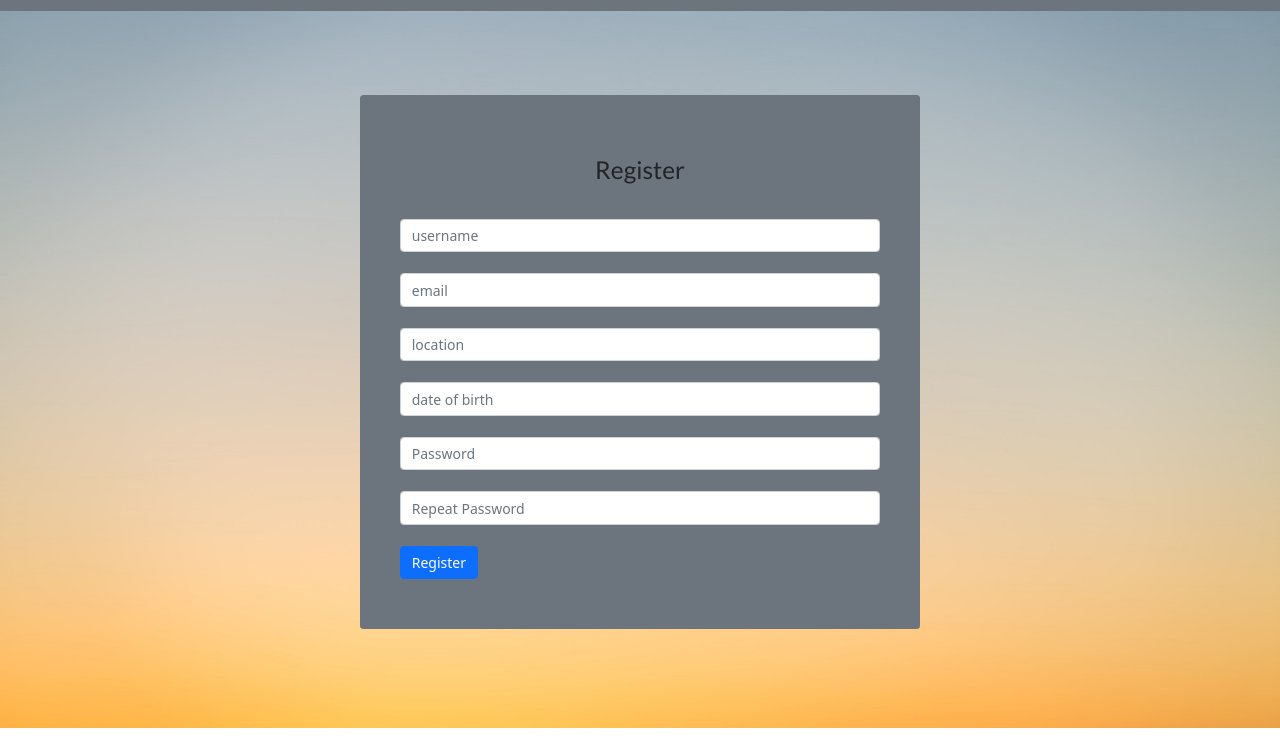
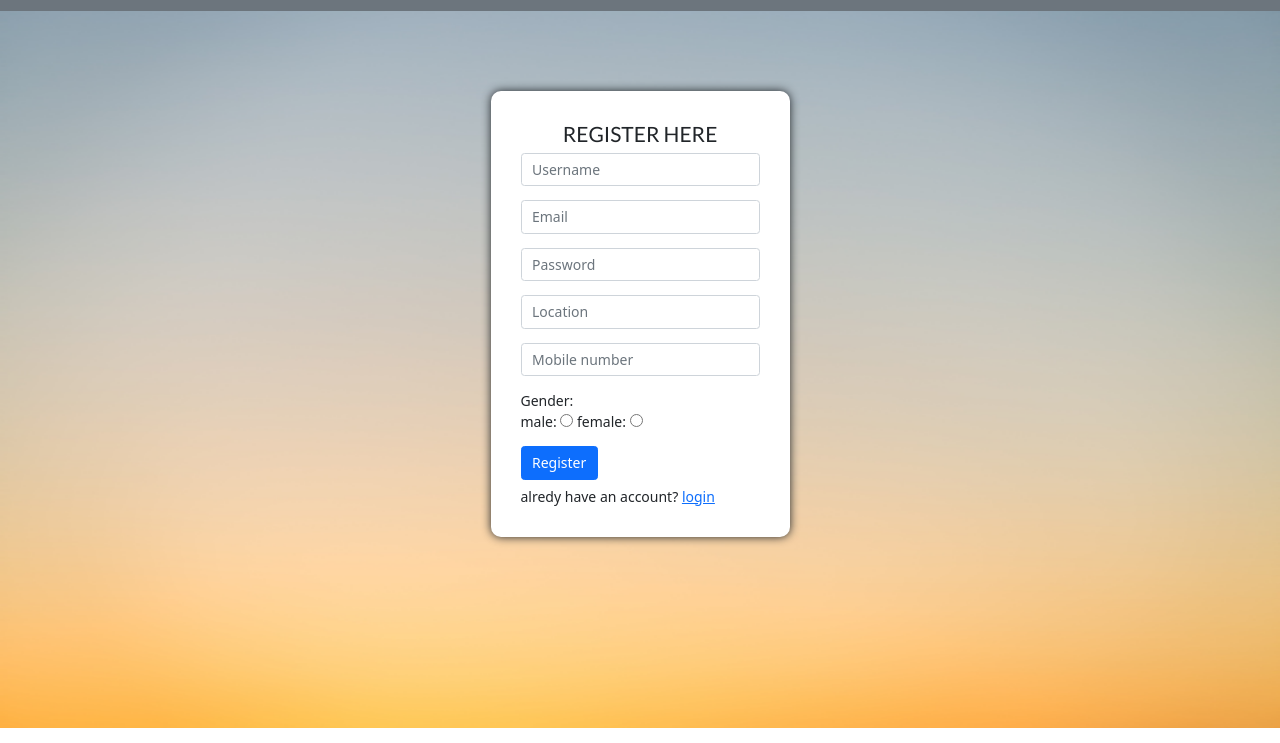
Before and after one commit to klaus-gudy/nehemiah, a plain HTML site: page devs/register.html in a window 1280 px wide. Shown: the part 57-800 px from the top of the page. Drawn offline with nearby package versions, Linux system fonts and the light colour scheme; some icons are missing.

Commit message:
complete login and registration template , 80% color plus background design

```diff
--- a/devs/register.html
+++ b/devs/register.html
@@ -30,28 +30,39 @@
     </div>
   </nav>
 
-  <div class="bck2">
-    <div class="container py-5">
-      <div class="coin col-sm-9 col-md-6 rounded mt-5 mx-auto ">
-        <form class="form-signin">
-          <h1 class="h3 text-center mb-3 font-weight-normal">Register</h1>
-          <br>
-          <input type="text" id="inputEmail" class="form-control" placeholder="username">
-          <br>
-          <input type="email" id="inputEmail" class="form-control" placeholder="email">
-          <br>
-          <input type="text" id="location" class="form-control" placeholder="location">
-          <br>
-          <input type="text" id="inputEmail" class="form-control" placeholder="date of birth">
-          <br>
-          <input type="password" id="Password" class="form-control" placeholder="Password" required="">
-          <br>
-          <input type="password" id="inputPassword" class="form-control" placeholder="Repeat Password" required="">
-          <br>
-          <button class="btn btn-primary" type="submit">Register</button>
-        </form>
+  <div class="bck2 bdbd2">
+    <div class="container-fluid">
+      <div class="row justify-content-center">
+        <div class="col-12 col-sm-6 col-md-3">
+          <form class="form-container" action="index.html" method="post">
+            <h4 class="text-center">REGISTER HERE</h4>
+            <div class="form-group mb-3">
+              <input type="text" name="" class="form-control" placeholder="Username">
+            </div>
+            <div class="form-group mb-3">
+              <input type="email" name="" class="form-control" placeholder="Email">
+            </div>
+            <div class="form-group mb-3">
+              <input type="password" name="" class="form-control" placeholder="Password">
+            </div>
+            <div class="form-group mb-3">
+              <input type="text" name="" class="form-control" placeholder="Location">
+            </div>
+
+            <div class="form-group mb-3">
+              <input type="text" name="" class="form-control" placeholder="Mobile number">
+            </div>
+            <div class="form-group mb-3">
+              <label for="gnd" class="label-control">Gender:</label>
+              <br>
+                male: <input type="radio" name="gnd" >
+                female: <input type="radio" name="gnd" >
+            </div>
+            <button type="submit" class="btn btn-primary mb-2">Register</button>
+            <p>alredy have an account? <a href="login.html">login</a> </p>
+          </form>
+        </div>
       </div>
-
     </div>
   </div>
 
--- a/devs/style.css
+++ b/devs/style.css
@@ -99,6 +99,8 @@
 .trans{
   opacity: 0.5;
 }
+
+
 /* login and register */
 .coin{
   padding: 60px 40px 50px 40px;
@@ -121,21 +123,17 @@
   transform: translateY(-45%);
   text-align: center;
 }
-/* .txt{
-  position: absolute;
-width: 468px;
-height: 144px;
-left: 434px;
-top: 237px;
-
-font-family: Roboto;
-font-style: normal;
-font-weight: normal;
-font-size: 41px;
-line-height: 48px;
-display: flex;
-align-items: center;
-text-align: center;
-
-color: #FFFFFF;
-} */
+form{
+  background-color: #fff;
+}
+.form-container{
+  border-radius: 10px;
+  padding: 30px ;
+  box-shadow: 0 0 10px 0;
+}
+.bdbd{
+  padding-top: 20vh;
+}
+.bdbd2{
+  padding-top: 10vh;
+}
```
Also changed, not shown: devs/home2.html (+1 -1 lines), devs/login.html (+13 -27 lines).
